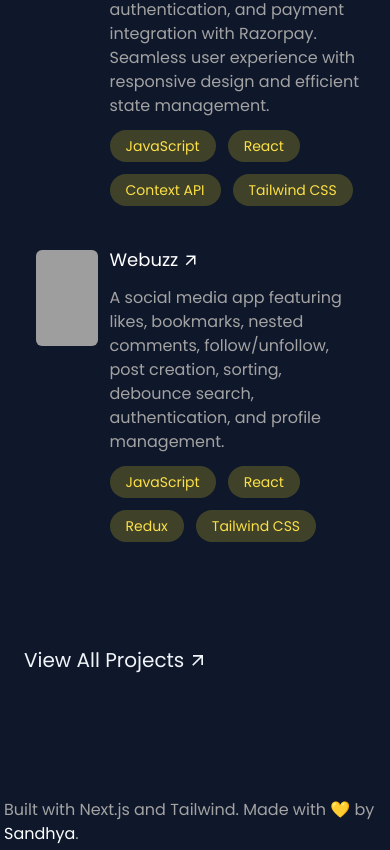
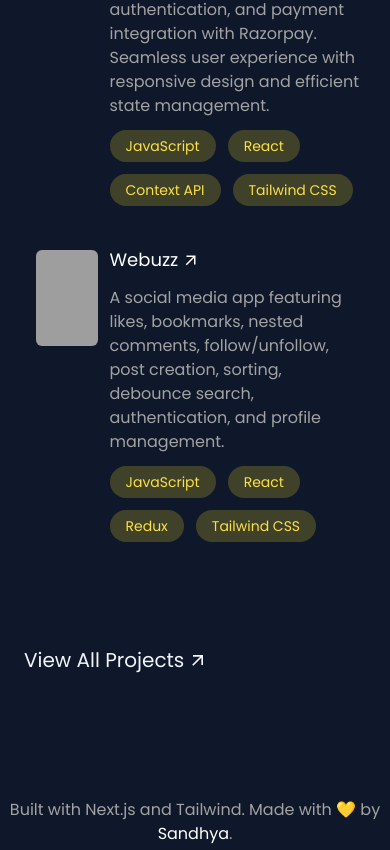
Before and after one commit to SandhyaR1007/sandhya-dev, a Next.js app: page / in a window 390 px wide. Shown: the part 2642-3492 px from the top of the page. Built offline with nearby package versions, Linux system fonts and the light colour scheme; grey boxes are pictures that could not be loaded.

Commit message:
update: footer alignment

```diff
--- a/app/layout.tsx
+++ b/app/layout.tsx
@@ -20,7 +20,9 @@ export default function RootLayout({
 }>) {
   return (
     <html lang="en">
-      <body className={inter.className}>{children}</body>
+      <body className={inter.className} suppressHydrationWarning={true}>
+        {children}
+      </body>
     </html>
   );
 }
--- a/components/Footer.tsx
+++ b/components/Footer.tsx
@@ -1,6 +1,6 @@
 const Footer = () => {
   return (
-    <div className="pt-10">
+    <div className="pt-10 text-center lg:text-left">
       <p className="text-neutral-400">
         Built with Next.js and Tailwind. Made with 💛 by{" "}
         <span className="text-white">Sandhya</span>.
```
